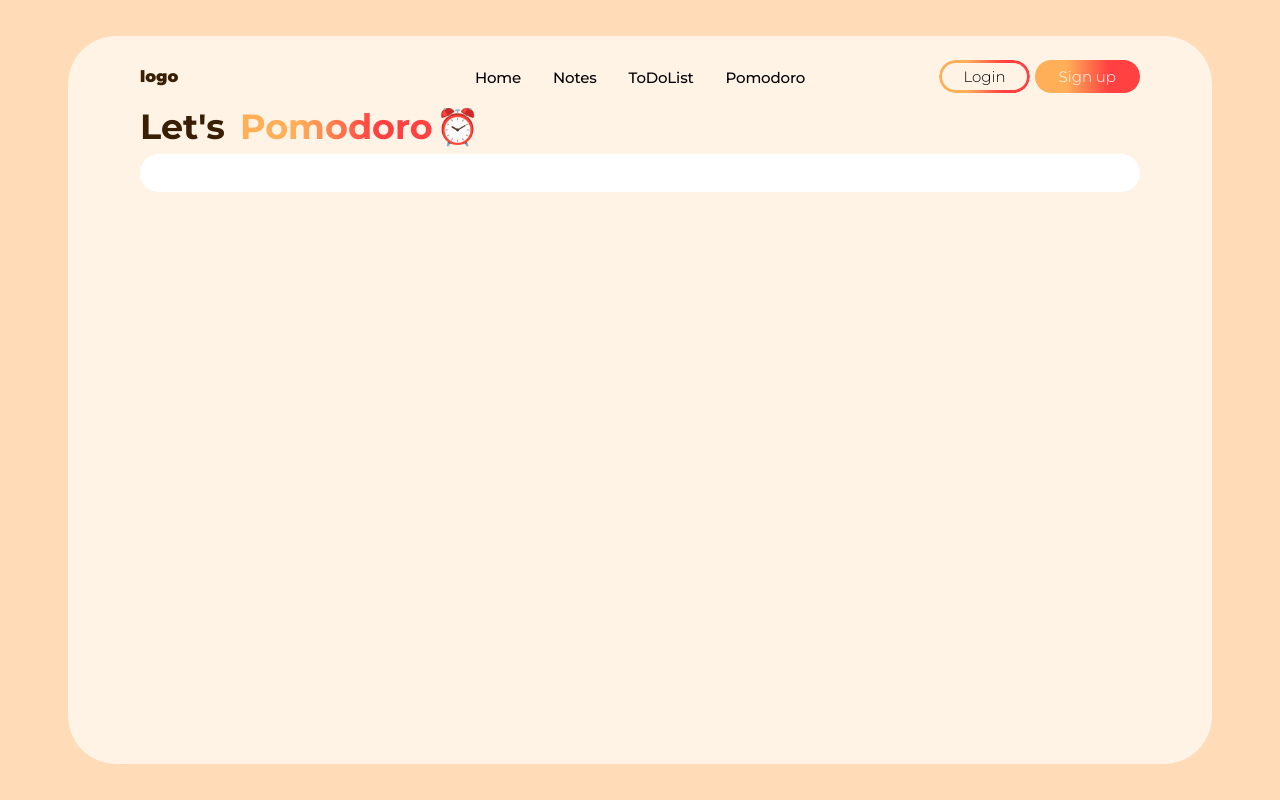
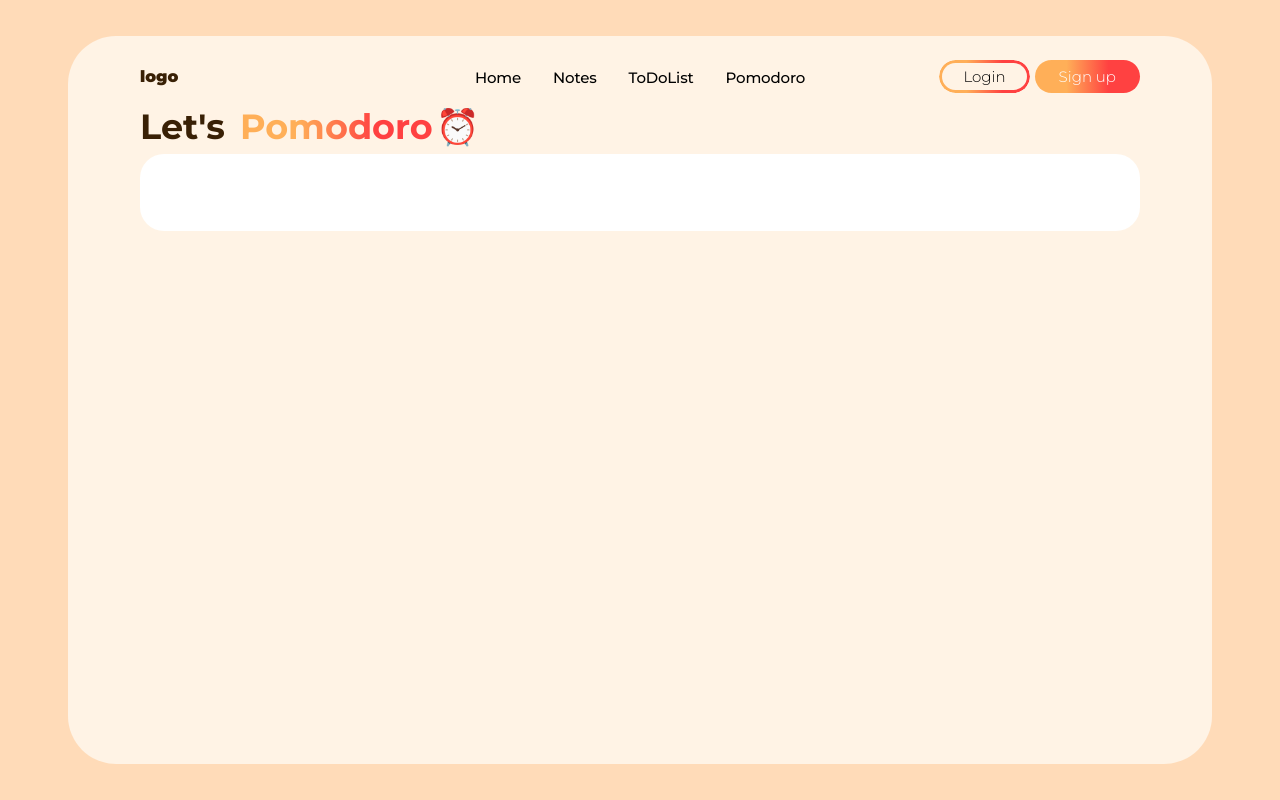
Before and after one commit to sooozi/study-app_ver.01, a React (Create React App) app: page /Pomodoro in a window 1280 px wide. Built offline with nearby package versions, Linux system fonts and the light colour scheme.

Commit message:
231226_스터디앱_뽀모도로_카운드다운 착수

```diff
--- a/src/components/PomoBoard.js
+++ b/src/components/PomoBoard.js
@@ -2,6 +2,12 @@ import React from 'react';
 import styled from "styled-components";
 
 const PomoBoardWrap = styled.div `
+  background: #fff;
+  padding: 1.2rem 1rem;
+  border-radius: 1.5rem;
+`;
+
+const TimerWrap = styled.div `
   background: #fff;
   padding: 1.2rem 1rem;
   border-radius: 1.5rem;
@@ -13,7 +19,9 @@ function PomoBoard() {
 
     return (
         <PomoBoardWrap>
+            <TimerWrap>
 
+            </TimerWrap>
         </PomoBoardWrap>
     );
 }
```
